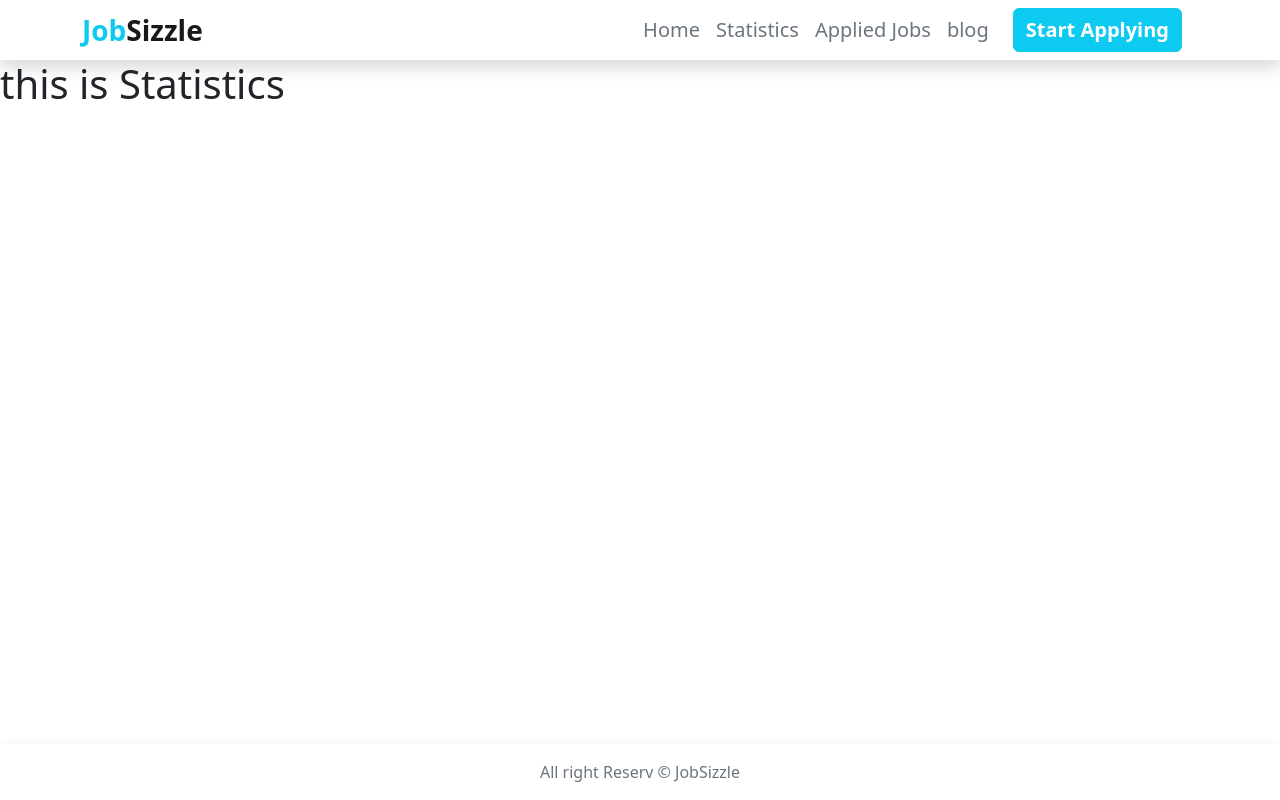
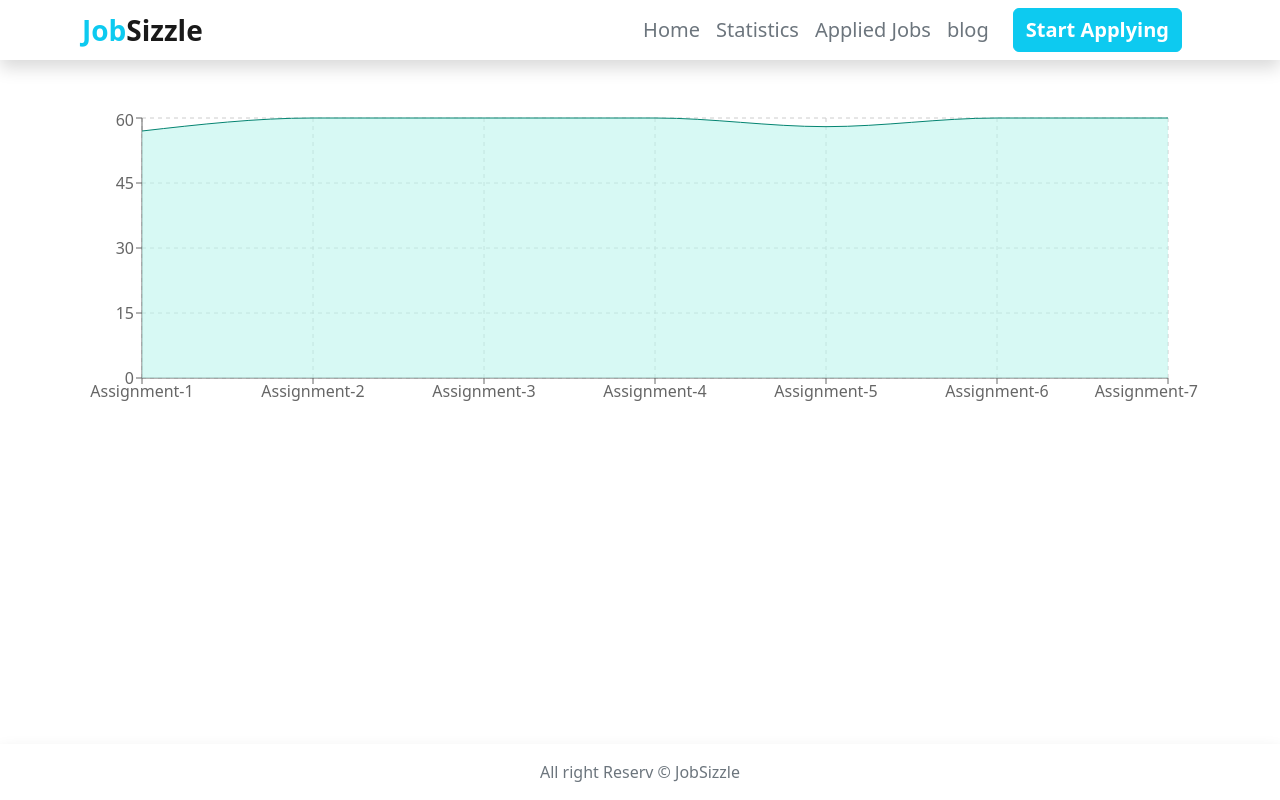
Before and after one commit to AJAmran/Project3.0, a React (Vite) app: page /statistics in a window 1280 px wide. Built offline with nearby package versions, Linux system fonts and the light colour scheme.

Commit message:
rechart is added

```diff
--- a/package.json
+++ b/package.json
@@ -20,6 +20,7 @@
     "react-bootstrap": "^2.7.2",
     "react-dom": "^18.2.0",
     "react-router-dom": "^6.10.0",
+    "recharts": "^2.5.0",
     "sort-by": "^1.2.0"
   },
   "devDependencies": {
--- a/src/Component/Statistics/Statistics.jsx
+++ b/src/Component/Statistics/Statistics.jsx
@@ -1,11 +1,76 @@
-import React from 'react';
+// import React from 'react';
 
-const Statistics = () => {
+// const Statistics = () => {
+//     return (
+//         <div>
+//             <h1>this is Statistics</h1>
+//         </div>
+//     );
+// };
+
+// export default Statistics;
+
+import React, { PureComponent } from 'react';
+import { AreaChart, Area, XAxis, YAxis, CartesianGrid, Tooltip, ResponsiveContainer, Scatter, Bar } from 'recharts';
+
+const data = [
+  {
+    name: 'Assignment-1',
+    marks: 57,
+  },
+  {
+    name: 'Assignment-2',
+    marks: 60,
+
+  },
+  {
+    name: 'Assignment-3',
+    marks: 60,
+
+  },
+  {
+    name: 'Assignment-4',
+    marks: 60,
+
+  },
+  {
+    name: 'Assignment-5',
+    marks: 58,
+  },
+  {
+    name: 'Assignment-6',
+    marks: 60,
+  },
+  {
+    name: 'Assignment-7',
+    marks: 60,
+  },
+];
+
+export default class Example extends PureComponent {
+  static demoUrl = 'https://codesandbox.io/s/area-chart-in-responsive-container-e6dx0';
+
+  render() {
     return (
-        <div>
-            <h1>this is Statistics</h1>
-        </div>
+      <div className='container mt-5' style={{ width: '100%', height: 300 }}>
+        <ResponsiveContainer>
+          <AreaChart
+            data={data}
+            margin={{
+              top: 10,
+              right: 30,
+              left: 0,
+              bottom: 0,
+            }}
+          >
+            <CartesianGrid strokeDasharray="4 4" />
+            <XAxis dataKey="name" />
+            <YAxis />
+            <Tooltip />
+            <Area type="monotone" dataKey="marks" stroke="#048471" fill="#BDF6ED" />
+          </AreaChart>
+        </ResponsiveContainer>
+      </div>
     );
-};
-
-export default Statistics;
+  }
+}
```
Also changed, not shown: 1 other file (tests, documents, lock files or other folders).
